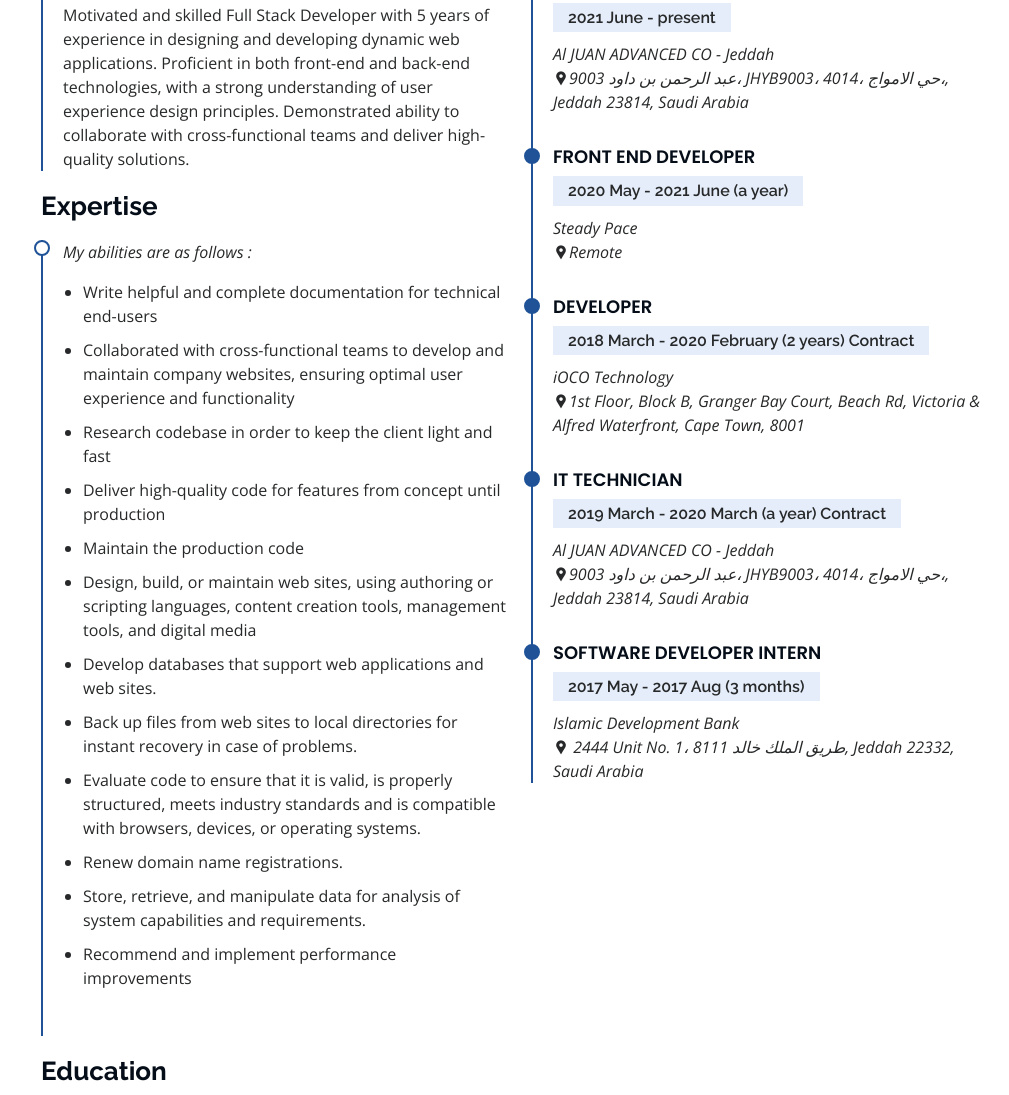
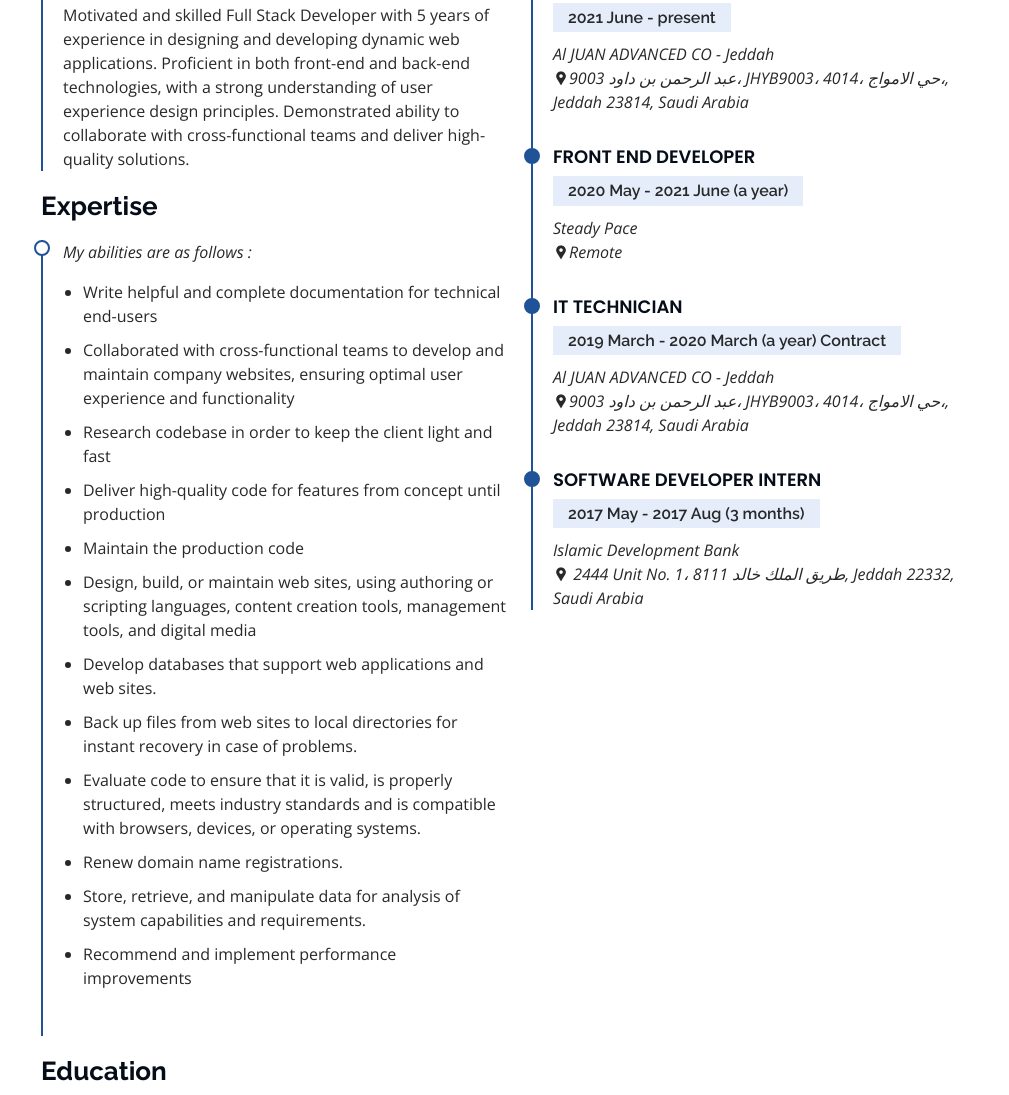
Before and after one commit to huAlahdal/huAlahdal.github.io, a plain HTML site: page index.html in a window 1280 px wide. Shown: the part 1546-2641 px from the top of the page, without its empty margins (271-1280 px from the left). Drawn offline with nearby package versions, Linux system fonts and the light colour scheme; some packages are replaced by stand-ins of ours; a script that the page names is missing.

Commit message:
Update index.html

```diff
--- a/index.html
+++ b/index.html
@@ -187,14 +187,6 @@
 
           </div>
 
-          <div class="resume-item item-done">
-            <h4>Developer</h4>
-            <h5>2018 March - 2020 February (2 years) Contract</h5>
-            <p><em>iOCO Technology <br /><i class="icofont-google-map"></i>1st Floor, Block B, Granger Bay Court, Beach Rd, Victoria & Alfred Waterfront, Cape Town, 8001
-
-            </em></p>
-
-          </div>
           <div class="resume-item item-done">
             <h4>IT Technician</h4>
             <h5>2019 March - 2020 March (a year) Contract</h5>
```
